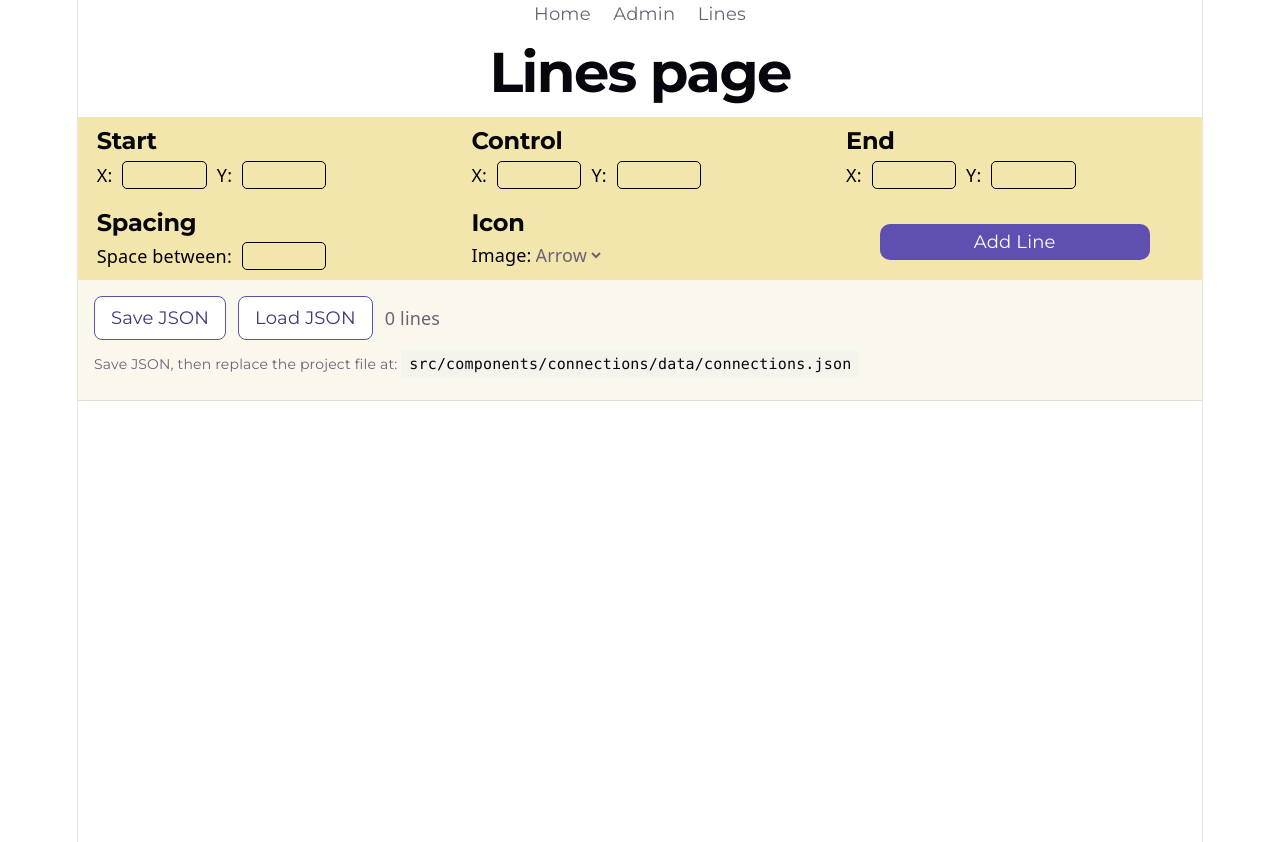
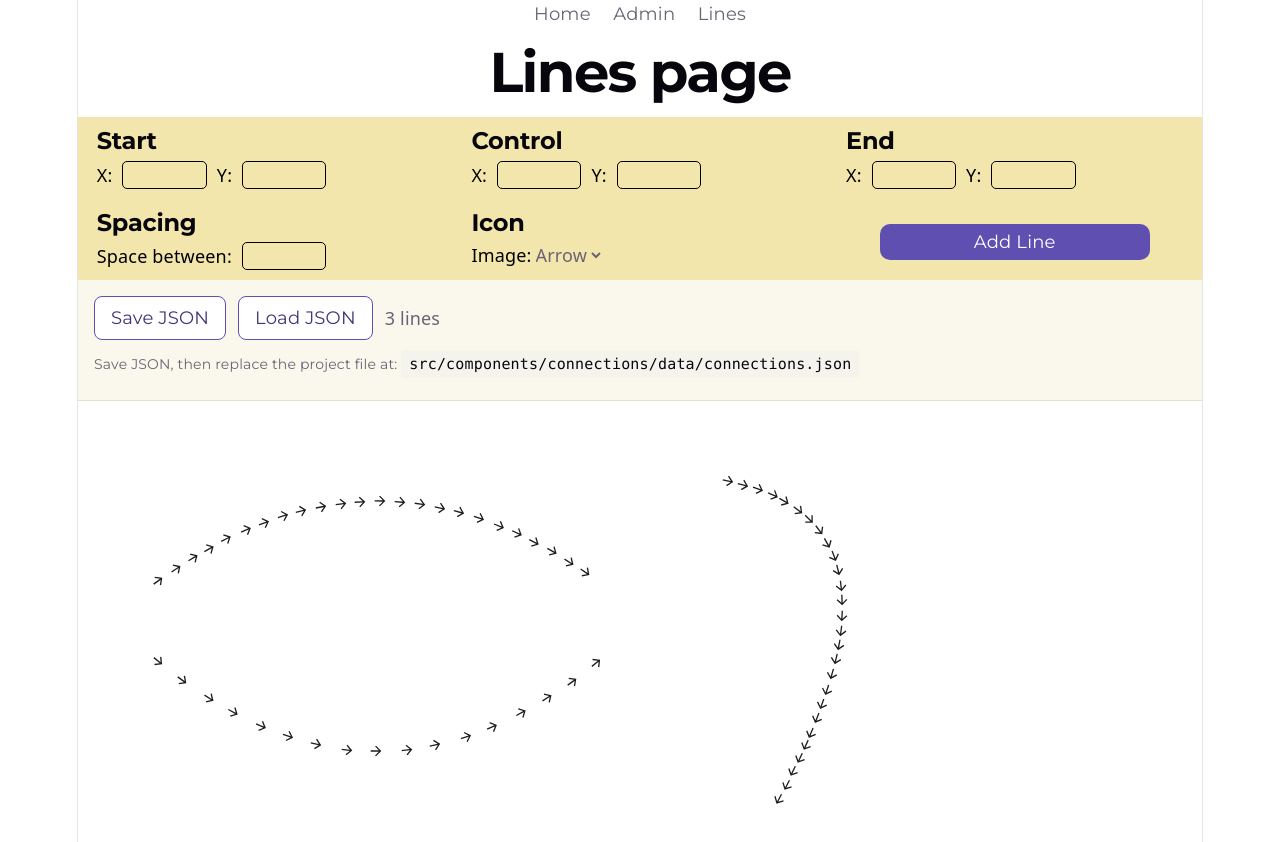
Before and after one commit to Jimmy-Le/CART470Project, a React (Vite) app in the folder interactive-map-app/: page /Lines in a window 1280 px wide. Shown: the top 842 px of the page. Built offline with nearby package versions, Linux system fonts and the light colour scheme; a web font is replaced by a local one.

Commit message:
auto loading default connections json file

```diff
--- a/interactive-map-app/src/components/ConnectionFileControls.jsx
+++ b/interactive-map-app/src/components/ConnectionFileControls.jsx
@@ -13,7 +13,7 @@ function serializeLines(lines) {
   }));
 }
 
-function parseLines(text) {
+export function parseLines(text) {
   const data = JSON.parse(text);
 
   if (!Array.isArray(data)) {
--- a/interactive-map-app/src/components/connectionLinesEditor.jsx
+++ b/interactive-map-app/src/components/connectionLinesEditor.jsx
@@ -1,13 +1,21 @@
 import { useEffect, useState } from "react";
 import CurvedLineOfImages from "./connectionLines";
 import arrow from "../assets/arrow.svg";
-import ConnectionFileControls from "./ConnectionFileControls.jsx";
+import ConnectionFileControls, { parseLines } from "./ConnectionFileControls.jsx";
+import defaultConnections from "./connections/data/connections.json";
 
 
 function ConnectionsEditor() {
 
   // The variable and Setter function. useState([Default Value])
-  const [lines, setLines] = useState([]);
+  const [lines, setLines] = useState(() => {
+    try {
+      return parseLines(JSON.stringify(defaultConnections));
+    } catch (error) {
+      console.error("Could not load project connections.json:", error);
+      return [];
+    }
+  });
 
   // You can make functions inside of here
   function addLine(event){
```
